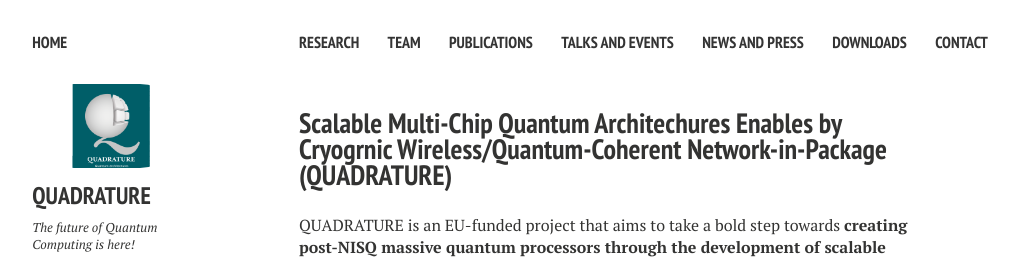
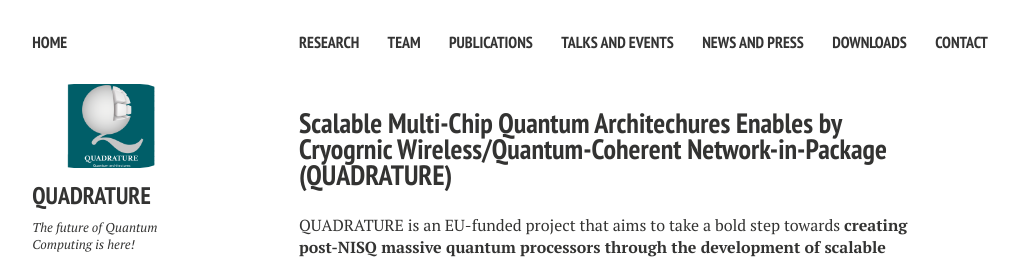
Before and after one commit to biddu/biddu.github.io, a Jekyll site: the page built from index.md, in a window 1280 px wide. Shown: the top 261 px of the page, without its empty margins (21-1040 px from the left). Built offline with Jekyll 4.4.1, drawn with Linux system fonts in a browser that asks for light colours; nearby versions of some CDN libraries; comment, search, counter and statistics services are not loaded.

Commit message:
Update _config.yml

```diff
--- a/_config.yml
+++ b/_config.yml
@@ -15,7 +15,7 @@ url:              https://biddu.github.io/
 # Owner/author information
 owner:
   name:           QUADRATURE
-  avatar:         LogoV6.png
+  avatar:         LogoV7.png
   #logo:           Logo.png
   bio:            The future of Quantum Computing is here!
   email:          info_quadrature@upv.es
```
